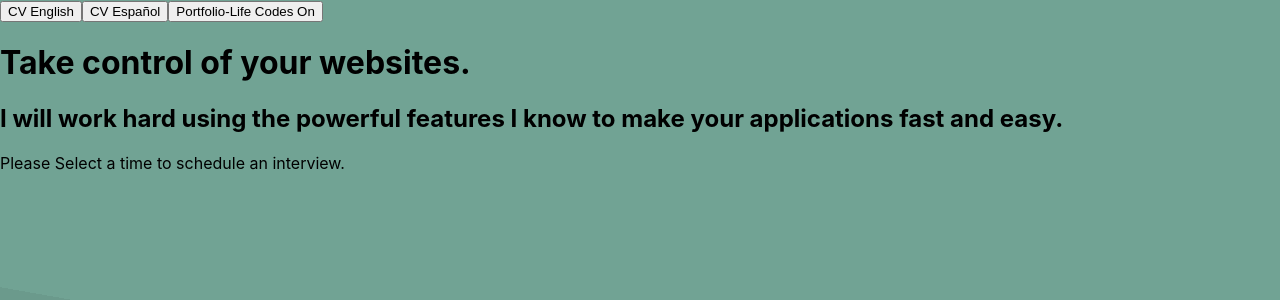
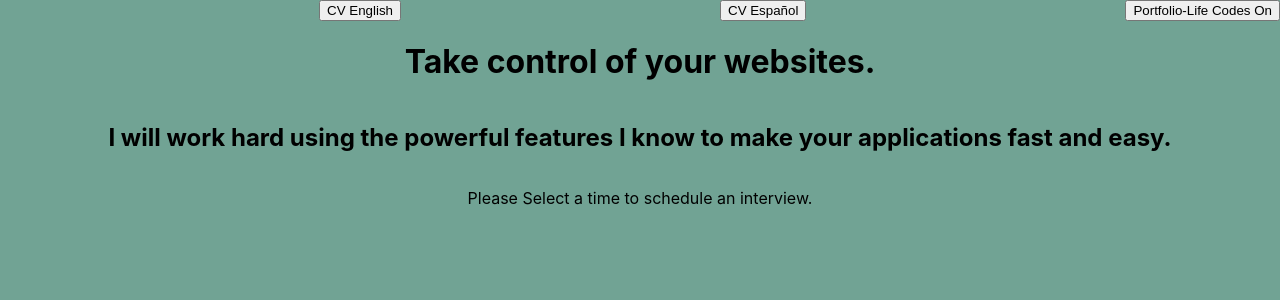
Before and after one commit to DebBugging/YCBM-CV, a React (Create React App) app: page / in a window 1280 px wide. Shown: the top 300 px of the page. Built offline with nearby package versions, Linux system fonts and the light colour scheme.

Commit message:
Add flex to page

```diff
--- a/src/App.scss
+++ b/src/App.scss
@@ -1,5 +1,5 @@
 .App {
-  background-image: linear-gradient(190deg, #71a394 50%, #6b9a8c 50%);
+  background-image: linear-gradient(200deg, #71a394 70%, #6b9a8c 30%);
   height: 100vh;
   width: 100vw;
   margin: 0;
@@ -7,6 +7,17 @@
 }
 
 .navbar {
+  display: flex;
+  flex-direction: row;
+  justify-content: space-between;
+  background: #71a394;
+}
+
+.main-section {
+  display: flex;
+  flex-direction: column;
+  justify-content: center;
+  text-align: center;
   background: #71a394;
 }
 
```
